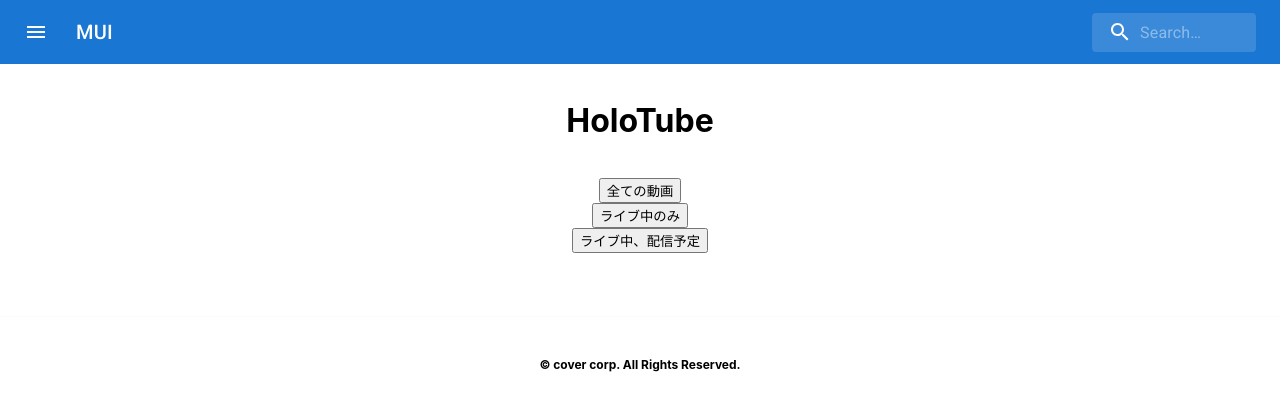
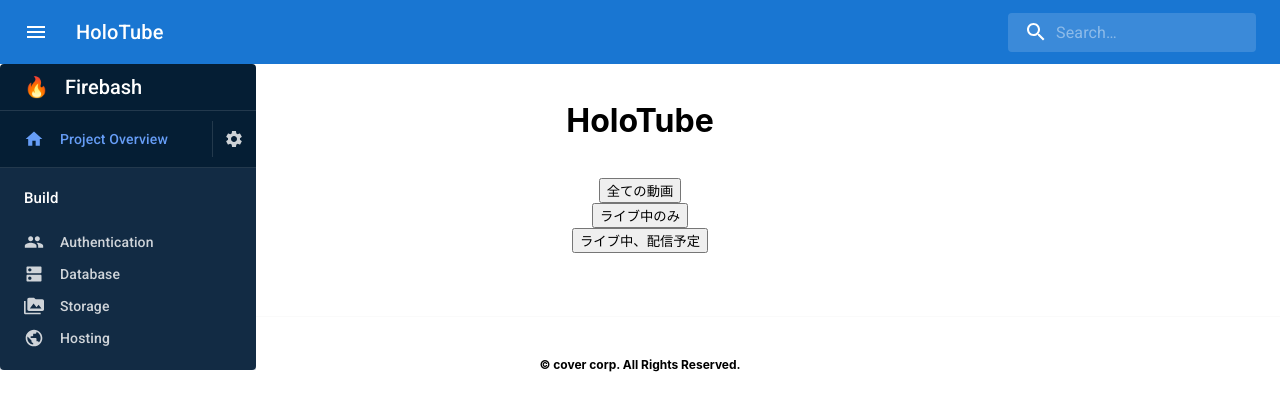
Before and after one commit to Arisahyper/HoloData, a Next.js app: page / in a window 1280 px wide. Both pictures are taken after a click on the button "open drawer". Shown: the top 410 px of the page. Built offline with nearby package versions, Linux system fonts and the light colour scheme; no server answers.

Commit message:
サイドメニューの表示非表示

```diff
--- a/components/AppBar.tsx
+++ b/components/AppBar.tsx
@@ -1,57 +1,63 @@
-import * as React from 'react';
-import { styled, alpha } from '@mui/material/styles';
-import AppBar from '@mui/material/AppBar';
-import Box from '@mui/material/Box';
-import Toolbar from '@mui/material/Toolbar';
-import IconButton from '@mui/material/IconButton';
-import Typography from '@mui/material/Typography';
-import InputBase from '@mui/material/InputBase';
-import MenuIcon from '@mui/icons-material/Menu';
-import SearchIcon from '@mui/icons-material/Search';
+import React, { useState } from "react";
+import { styled, alpha } from "@mui/material/styles";
+import AppBar from "@mui/material/AppBar";
+import Box from "@mui/material/Box";
+import Toolbar from "@mui/material/Toolbar";
+import IconButton from "@mui/material/IconButton";
+import Typography from "@mui/material/Typography";
+import InputBase from "@mui/material/InputBase";
+import MenuIcon from "@mui/icons-material/Menu";
+import SearchIcon from "@mui/icons-material/Search";
 
-const Search = styled('div')(({ theme }) => ({
-  position: 'relative',
+import SideSlide from "./SideSlide";
+import { StylesContext } from "@material-ui/styles";
+
+import styles from "../styles/Home.module.css";
+
+const Search = styled("div")(({ theme }) => ({
+  position: "relative",
   borderRadius: theme.shape.borderRadius,
   backgroundColor: alpha(theme.palette.common.white, 0.15),
-  '&:hover': {
+  "&:hover": {
     backgroundColor: alpha(theme.palette.common.white, 0.25),
   },
   marginLeft: 0,
-  width: '100%',
-  [theme.breakpoints.up('sm')]: {
+  width: "100%",
+  [theme.breakpoints.up("sm")]: {
     marginLeft: theme.spacing(1),
-    width: 'auto',
+    width: "auto",
   },
 }));
 
-const SearchIconWrapper = styled('div')(({ theme }) => ({
+const SearchIconWrapper = styled("div")(({ theme }) => ({
   padding: theme.spacing(0, 2),
-  height: '100%',
-  position: 'absolute',
-  pointerEvents: 'none',
-  display: 'flex',
-  alignItems: 'center',
-  justifyContent: 'center',
+  height: "100%",
+  position: "absolute",
+  pointerEvents: "none",
+  display: "flex",
+  alignItems: "center",
+  justifyContent: "center",
 }));
 
 const StyledInputBase = styled(InputBase)(({ theme }) => ({
-  color: 'inherit',
-  '& .MuiInputBase-input': {
+  color: "inherit",
+  "& .MuiInputBase-input": {
     padding: theme.spacing(1, 1, 1, 0),
-    // vertical padding + font size from searchIcon
     paddingLeft: `calc(1em + ${theme.spacing(4)})`,
-    transition: theme.transitions.create('width'),
-    width: '100%',
-    [theme.breakpoints.up('sm')]: {
-      width: '12ch',
-      '&:focus': {
-        width: '20ch',
+    transition: theme.transitions.create("width"),
+    width: "100%",
+    [theme.breakpoints.up("sm")]: {
+      width: "12rem",
+      "&:focus": {
+        width: "20ch",
       },
     },
   },
 }));
 
 export default function SearchAppBar() {
+  const [sideOpen, setSideOpen] = useState<boolean>(false);
+
   return (
     <Box sx={{ flexGrow: 1 }}>
       <AppBar position="static">
@@ -62,6 +68,9 @@
             color="inherit"
             aria-label="open drawer"
             sx={{ mr: 2 }}
+            onClick={() => {
+              setSideOpen(!sideOpen);
+            }}
           >
             <MenuIcon />
           </IconButton>
@@ -69,9 +78,9 @@
             variant="h6"
             noWrap
             component="div"
-            sx={{ flexGrow: 1, display: { xs: 'none', sm: 'block' } }}
+            sx={{ flexGrow: 1, display: { xs: "none", sm: "block" } }}
           >
-            MUI
+            HoloTube
           </Typography>
           <Search>
             <SearchIconWrapper>
@@ -79,11 +88,18 @@
             </SearchIconWrapper>
             <StyledInputBase
               placeholder="Search…"
-              inputProps={{ 'aria-label': 'search' }}
+              inputProps={{ "aria-label": "search" }}
             />
           </Search>
         </Toolbar>
       </AppBar>
+      {sideOpen ? (
+        <div className={styles.overlay}>
+          <SideSlide />
+        </div>
+      ) : (
+        <></>
+      )}
     </Box>
   );
 }
--- /dev/null
+++ b/components/SideSlide.tsx
@@ -0,0 +1,196 @@
+import * as React from "react";
+import Box from "@mui/material/Box";
+import { styled, ThemeProvider, createTheme } from "@mui/material/styles";
+import Divider from "@mui/material/Divider";
+import List from "@mui/material/List";
+import ListItem from "@mui/material/ListItem";
+import ListItemButton from "@mui/material/ListItemButton";
+import ListItemIcon from "@mui/material/ListItemIcon";
+import ListItemText from "@mui/material/ListItemText";
+import Paper from "@mui/material/Paper";
+import IconButton from "@mui/material/IconButton";
+import Tooltip from "@mui/material/Tooltip";
+import ArrowRight from "@mui/icons-material/ArrowRight";
+import KeyboardArrowDown from "@mui/icons-material/KeyboardArrowDown";
+import Home from "@mui/icons-material/Home";
+import Settings from "@mui/icons-material/Settings";
+import People from "@mui/icons-material/People";
+import PermMedia from "@mui/icons-material/PermMedia";
+import Dns from "@mui/icons-material/Dns";
+import Public from "@mui/icons-material/Public";
+
+const data = [
+  { icon: <People />, label: "Authentication" },
+  { icon: <Dns />, label: "Database" },
+  { icon: <PermMedia />, label: "Storage" },
+  { icon: <Public />, label: "Hosting" },
+];
+
+const FireNav = styled(List)<{ component?: React.ElementType }>({
+  "& .MuiListItemButton-root": {
+    paddingLeft: 24,
+    paddingRight: 24,
+  },
+  "& .MuiListItemIcon-root": {
+    minWidth: 0,
+    marginRight: 16,
+  },
+  "& .MuiSvgIcon-root": {
+    fontSize: 20,
+  },
+});
+
+export default function SideSlide() {
+  const [open, setOpen] = React.useState(true);
+  return (
+    <Box sx={{ display: "flex" }}>
+      <ThemeProvider
+        theme={createTheme({
+          components: {
+            MuiListItemButton: {
+              defaultProps: {
+                disableTouchRipple: true,
+              },
+            },
+          },
+          palette: {
+            mode: "dark",
+            primary: { main: "rgb(102, 157, 246)" },
+            background: { paper: "rgb(5, 30, 52)" },
+          },
+        })}
+      >
+        <Paper elevation={0} sx={{ maxWidth: 256 }}>
+          <FireNav component="nav" disablePadding>
+            <ListItemButton component="a" href="#customized-list">
+              <ListItemIcon sx={{ fontSize: 20 }}>🔥</ListItemIcon>
+              <ListItemText
+                sx={{ my: 0 }}
+                primary="Firebash"
+                primaryTypographyProps={{
+                  fontSize: 20,
+                  fontWeight: "medium",
+                  letterSpacing: 0,
+                }}
+              />
+            </ListItemButton>
+            <Divider />
+            <ListItem component="div" disablePadding>
+              <ListItemButton sx={{ height: 56 }}>
+                <ListItemIcon>
+                  <Home color="primary" />
+                </ListItemIcon>
+                <ListItemText
+                  primary="Project Overview"
+                  primaryTypographyProps={{
+                    color: "primary",
+                    fontWeight: "medium",
+                    variant: "body2",
+                  }}
+                />
+              </ListItemButton>
+              <Tooltip title="Project Settings">
+                <IconButton
+                  size="large"
+                  sx={{
+                    "& svg": {
+                      color: "rgba(255,255,255,0.8)",
+                      transition: "0.2s",
+                      transform: "translateX(0) rotate(0)",
+                    },
+                    "&:hover, &:focus": {
+                      bgcolor: "unset",
+                      "& svg:first-of-type": {
+                        transform: "translateX(-4px) rotate(-20deg)",
+                      },
+                      "& svg:last-of-type": {
+                        right: 0,
+                        opacity: 1,
+                      },
+                    },
+                    "&:after": {
+                      content: '""',
+                      position: "absolute",
+                      height: "80%",
+                      display: "block",
+                      left: 0,
+                      width: "1px",
+                      bgcolor: "divider",
+                    },
+                  }}
+                >
+                  <Settings />
+                  <ArrowRight
+                    sx={{ position: "absolute", right: 4, opacity: 0 }}
+                  />
+                </IconButton>
+              </Tooltip>
+            </ListItem>
+            <Divider />
+            <Box
+              sx={{
+                bgcolor: open ? "rgba(71, 98, 130, 0.2)" : null,
+                pb: open ? 2 : 0,
+              }}
+            >
+              <ListItemButton
+                alignItems="flex-start"
+                onClick={() => setOpen(!open)}
+                sx={{
+                  px: 3,
+                  pt: 2.5,
+                  pb: open ? 0 : 2.5,
+                  "&:hover, &:focus": { "& svg": { opacity: open ? 1 : 0 } },
+                }}
+              >
+                <ListItemText
+                  primary="Build"
+                  primaryTypographyProps={{
+                    fontSize: 15,
+                    fontWeight: "medium",
+                    lineHeight: "20px",
+                    mb: "2px",
+                  }}
+                  secondary="Authentication, Firestore Database, Realtime Database, Storage, Hosting, Functions, and Machine Learning"
+                  secondaryTypographyProps={{
+                    noWrap: true,
+                    fontSize: 12,
+                    lineHeight: "16px",
+                    color: open ? "rgba(0,0,0,0)" : "rgba(255,255,255,0.5)",
+                  }}
+                  sx={{ my: 0 }}
+                />
+                <KeyboardArrowDown
+                  sx={{
+                    mr: -1,
+                    opacity: 0,
+                    transform: open ? "rotate(-180deg)" : "rotate(0)",
+                    transition: "0.2s",
+                  }}
+                />
+              </ListItemButton>
+              {open &&
+                data.map((item) => (
+                  <ListItemButton
+                    key={item.label}
+                    sx={{ py: 0, minHeight: 32, color: "rgba(255,255,255,.8)" }}
+                  >
+                    <ListItemIcon sx={{ color: "inherit" }}>
+                      {item.icon}
+                    </ListItemIcon>
+                    <ListItemText
+                      primary={item.label}
+                      primaryTypographyProps={{
+                        fontSize: 14,
+                        fontWeight: "medium",
+                      }}
+                    />
+                  </ListItemButton>
+                ))}
+            </Box>
+          </FireNav>
+        </Paper>
+      </ThemeProvider>
+    </Box>
+  );
+}
--- a/components/theme.tsx
+++ b/components/theme.tsx
@@ -1,5 +1,5 @@
 import { createTheme } from "@mui/material/styles";
-import { red } from '@mui/material/colors';
+import { red } from "@mui/material/colors";
 
 const theme = createTheme({
   palette: {
@@ -7,7 +7,7 @@
       main: red[900],
     },
     secondary: {
-      main: "#E7261C"
+      main: "#E7261C",
     },
   },
 });
--- a/pages/holo.tsx
+++ b/pages/holo.tsx
@@ -41,7 +41,7 @@
         for (let i = dateGroup; i >= 0; i--) {
           let data = response.data.dateGroupList[i].videoList;
           for (let j = 0; j < data.length; j++) {
-            if(data[j].platformType === 1){
+            if (data[j].platformType === 1) {
               dataBox.push({
                 name: data[j].name,
                 icon: data[j].talent.iconImageUrl,
--- a/styles/Home.module.css
+++ b/styles/Home.module.css
@@ -138,3 +138,9 @@
   transform: translate(0px, -5px);
   transition: all 0.6s ease;
 }
+
+.overlay {
+  position: fixed;
+  z-index: 2;
+  transition: 0.3s linear;
+}
```
Also changed, not shown: components/Footer.tsx (+10 -10 lines), components/LiveCard.tsx (+5 -2 lines), pages/_document.tsx (+11 -8 lines), pages/index.tsx (+43 -18 lines).
